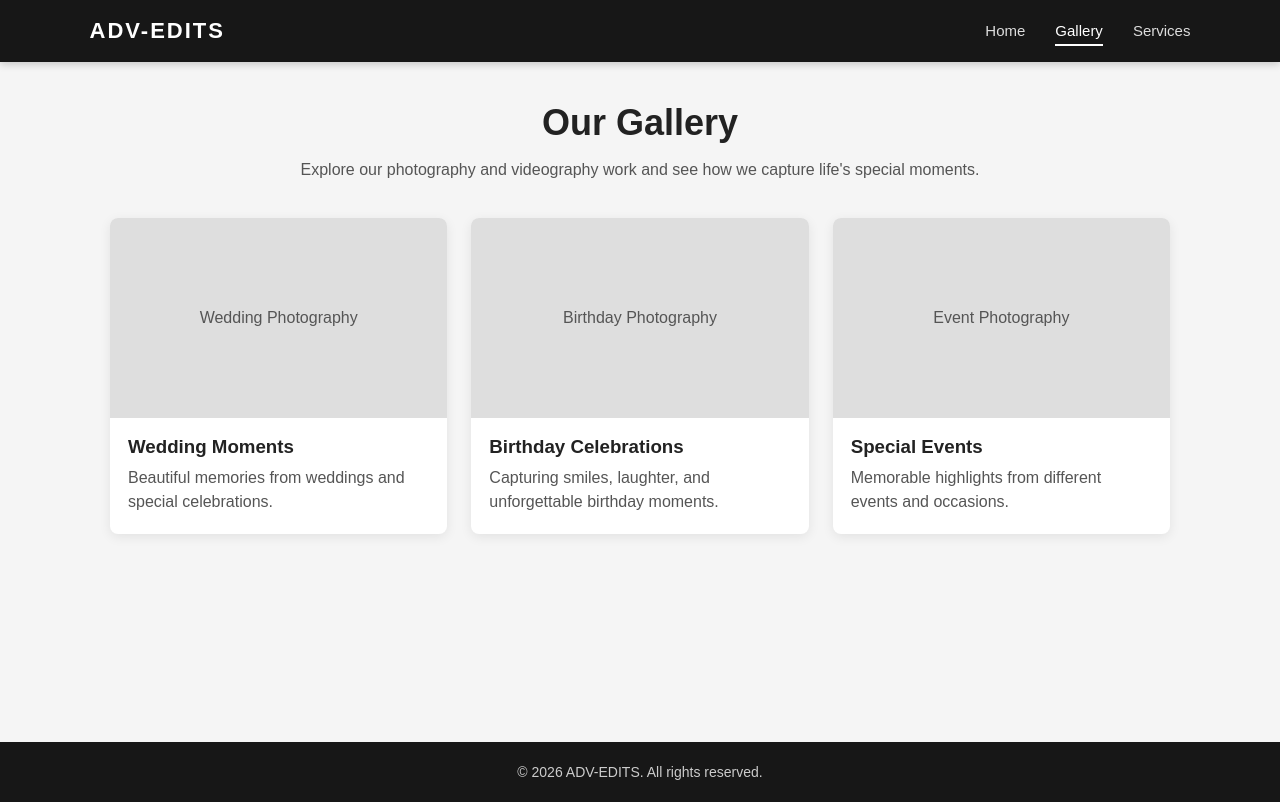
After one commit to marygeare-ops/ADVEDITS_FINAL_PROJECT, a Laravel app: page /gallery in a window 1280 px wide. The commit adds this page. Run offline with Laravel 12, Linux system fonts and the light colour scheme.

Commit message:
Add shared navigation and update website pages

```diff
--- a/resources/views/gallery.blade.php
+++ b/resources/views/gallery.blade.php
@@ -1,11 +1,96 @@
-<h1>ADV-EDITS Gallery</h1>
-<p>Explore our photography and videography work.</p>
 
-<h2>Our Services</h2>
-<ul>
-    <li>Wedding Photography</li>
-    <li>Birthday Photography</li>
-    <li>Event Videography</li>
-</ul>
+@extends('layouts.app')
 
-<p>Every project captures special moments and memories.</p>
+@section('content')
+<style>
+    .gallery-page {
+        max-width: 1100px;
+        margin: 40px auto;
+        padding: 0 20px;
+    }
+
+    .gallery-intro {
+        text-align: center;
+        margin-bottom: 35px;
+    }
+
+    .gallery-intro h1 {
+        font-size: 36px;
+        margin-bottom: 12px;
+    }
+
+    .gallery-intro p {
+        color: #555;
+        line-height: 1.7;
+    }
+
+    .gallery-grid {
+        display: grid;
+        grid-template-columns: repeat(auto-fit, minmax(250px, 1fr));
+        gap: 24px;
+    }
+
+    .gallery-card {
+        background: white;
+        border-radius: 8px;
+        overflow: hidden;
+        box-shadow: 0 3px 12px rgba(0, 0, 0, 0.08);
+    }
+
+    .gallery-placeholder {
+        height: 200px;
+        background: #dedede;
+        display: flex;
+        justify-content: center;
+        align-items: center;
+        color: #555;
+        font-size: 16px;
+    }
+
+    .gallery-card h3 {
+        margin: 18px 18px 8px;
+    }
+
+    .gallery-card p {
+        margin: 0 18px 20px;
+        color: #555;
+        line-height: 1.5;
+    }
+
+    @media (max-width: 600px) {
+        .gallery-intro h1 {
+            font-size: 28px;
+        }
+    }
+</style>
+
+<div class="gallery-page">
+    <section class="gallery-intro">
+        <h1>Our Gallery</h1>
+        <p>
+            Explore our photography and videography work
+            and see how we capture life's special moments.
+        </p>
+    </section>
+
+    <section class="gallery-grid">
+        <article class="gallery-card">
+            <div class="gallery-placeholder">Wedding Photography</div>
+            <h3>Wedding Moments</h3>
+            <p>Beautiful memories from weddings and special celebrations.</p>
+        </article>
+
+        <article class="gallery-card">
+            <div class="gallery-placeholder">Birthday Photography</div>
+            <h3>Birthday Celebrations</h3>
+            <p>Capturing smiles, laughter, and unforgettable birthday moments.</p>
+        </article>
+
+        <article class="gallery-card">
+            <div class="gallery-placeholder">Event Photography</div>
+            <h3>Special Events</h3>
+            <p>Memorable highlights from different events and occasions.</p>
+        </article>
+    </section>
+</div>
+@endsection
--- /dev/null
+++ b/resources/views/layouts/app.blade.php
@@ -0,0 +1,128 @@
+
+<!DOCTYPE html>
+<html lang="en">
+<head>
+    <meta charset="UTF-8">
+    <meta name="viewport" content="width=device-width, initial-scale=1.0">
+    <title>ADV-EDITS</title>
+
+    <style>
+        * {
+            margin: 0;
+            padding: 0;
+            box-sizing: border-box;
+        }
+
+        body {
+            font-family: Arial, sans-serif;
+            background: #f5f5f5;
+            color: #222;
+        }
+
+        .navbar {
+            position: sticky;
+            top: 0;
+            z-index: 1000;
+            width: 100%;
+            background: #171717;
+            color: white;
+            padding: 18px 7%;
+            display: flex;
+            justify-content: space-between;
+            align-items: center;
+            box-shadow: 0 2px 8px rgba(0, 0, 0, 0.2);
+        }
+
+        .logo {
+            font-size: 22px;
+            font-weight: bold;
+            letter-spacing: 2px;
+            color: white;
+            text-decoration: none;
+        }
+
+        .nav-links {
+            display: flex;
+            gap: 30px;
+            list-style: none;
+        }
+
+        .nav-links a {
+            color: #ddd;
+            text-decoration: none;
+            font-size: 15px;
+            transition: color 0.3s;
+        }
+
+        .nav-links a:hover,
+        .nav-links a.active {
+            color: white;
+            border-bottom: 2px solid white;
+            padding-bottom: 5px;
+        }
+
+        main {
+            min-height: 80vh;
+        }
+
+        footer {
+            background: #171717;
+            color: #ccc;
+            text-align: center;
+            padding: 22px;
+            font-size: 14px;
+        }
+
+        @media (max-width: 600px) {
+            .navbar {
+                padding: 15px 5%;
+                flex-direction: column;
+                gap: 15px;
+            }
+
+            .nav-links {
+                gap: 20px;
+            }
+        }
+    </style>
+</head>
+
+<body>
+    <header class="navbar">
+        <a href="{{ route('home') }}" class="logo">ADV-EDITS</a>
+
+        <nav>
+            <ul class="nav-links">
+                <li>
+                    <a href="{{ route('home') }}"
+                       class="{{ request()->routeIs('home') ? 'active' : '' }}">
+                        Home
+                    </a>
+                </li>
+
+                <li>
+                    <a href="{{ route('gallery') }}"
+                       class="{{ request()->routeIs('gallery') ? 'active' : '' }}">
+                        Gallery
+                    </a>
+                </li>
+
+                <li>
+                    <a href="{{ route('services.index') }}"
+                       class="{{ request()->routeIs('services.index') ? 'active' : '' }}">
+                        Services
+                    </a>
+                </li>
+            </ul>
+        </nav>
+    </header>
+
+    <main>
+        @yield('content')
+    </main>
+
+    <footer>
+        &copy; {{ date('Y') }} ADV-EDITS. All rights reserved.
+    </footer>
+</body>
+</html>
--- a/routes/web.php
+++ b/routes/web.php
@@ -1,7 +1,10 @@
+
 <?php
 
 use Illuminate\Support\Facades\Route;
 
 Route::view('/', 'home')->name('home');
 
+Route::view('/gallery', 'gallery')->name('gallery');
+
 Route::view('/services', 'services.index')->name('services.index');
```
Also changed, not shown: resources/views/home.blade.php (+5 -79 lines), resources/views/services/index.blade.php (+6 -73 lines), resources/views/services.blade.php (added).
